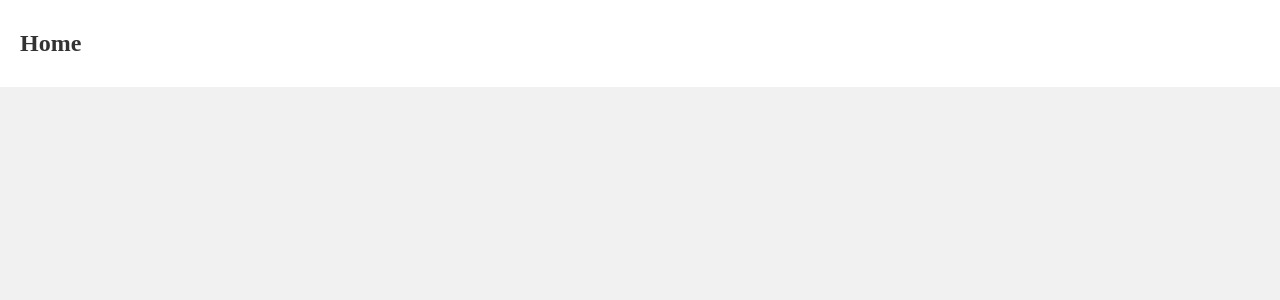
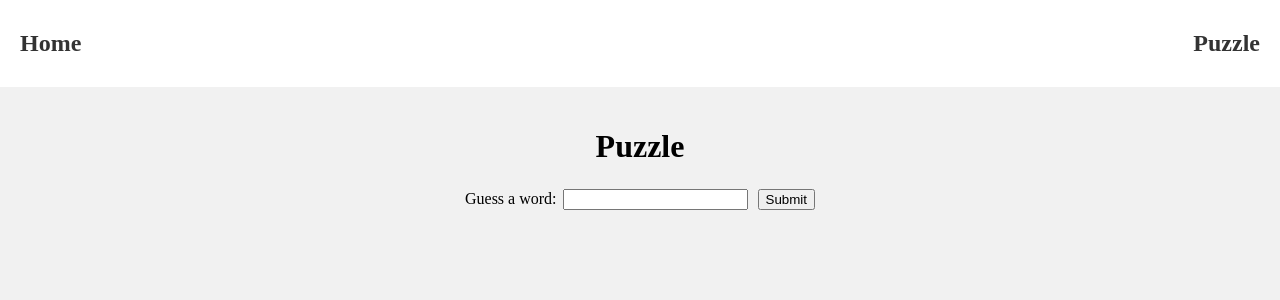
Before and after one commit to zmchang3009/contexto, a React (Create React App) app in the folder frontend/: page /puzzle in a window 1280 px wide. Before the commit this address had no page. Shown: the top 300 px of the page. Built offline with nearby package versions, Linux system fonts and the light colour scheme.

Commit message:
added form, context, page elements for word guessing

```diff
--- a/frontend/src/App.js
+++ b/frontend/src/App.js
@@ -2,6 +2,7 @@ import { BrowserRouter, Routes, Route } from 'react-router-dom'
 
 // Pages and components
 import Home from './pages/Home'
+import Puzzle from './pages/Puzzle'
 import NavBar from './components/NavBar'
 
 function App() {
@@ -15,6 +16,10 @@ function App() {
               path='/'
               element={<Home />}
             />
+            <Route
+              path='/puzzle'
+              element={<Puzzle />}
+            />
           </Routes>
         </div>
       </BrowserRouter>
--- a/frontend/src/components/NavBar.js
+++ b/frontend/src/components/NavBar.js
@@ -8,6 +8,9 @@ const NavBar = () => {
                 <Link to={'/'}>
                     <h2>Home</h2>
                 </Link>
+                <Link to={'/puzzle'}>
+                    <h2>Puzzle</h2>
+                </Link>
             </div>
         </header>
     )
--- /dev/null
+++ b/frontend/src/components/Word.js
@@ -0,0 +1,13 @@
+// Word component
+
+const Word = ({ word }) => {
+    return (
+        <div className='word'>
+            <p><strong>Word: </strong>{word.text}</p>
+            <p><strong>Rank: </strong>{word.rank}</p>
+        </div>
+    )
+}
+
+
+export default Word
--- /dev/null
+++ b/frontend/src/components/WordForm.js
@@ -0,0 +1,45 @@
+// Form for submitting word guesses
+import { useState } from 'react'
+import { useWordsContext } from '../hooks/useWordsContext'
+
+const WordForm = () => {
+    const { dispatch } = useWordsContext()
+    const [word, setWord] = useState('')
+    const [error, setError] = useState(null)
+
+    const submitHandler = async (e) => {
+        e.preventDefault() // Stop automatic page reload
+
+        // Get response from server
+        const response = await fetch(`/api/puzzle/${word}`)
+
+        const json = await response.json()
+
+        if (!response.ok) {
+            setError(response.error)
+            console.log(error)
+        } else {
+            // Reset states
+            setWord('')
+            setError(null)
+            dispatch({type: 'ADD_WORD', payload: json}) // Update global state locally
+        }
+    }
+
+
+    return (
+        <form className='puzzleForm' onSubmit={submitHandler}>
+            <label>Guess a word: </label>
+            <input
+                type='text'
+                onChange={(e) => setWord(e.target.value)}
+                value={word}
+            />
+            <button>Submit</button>
+            {error && <div className='error'>{error}</div>}
+        </form>
+    )
+}
+
+
+export default WordForm
--- /dev/null
+++ b/frontend/src/context/WordsContext.js
@@ -0,0 +1,36 @@
+import { createContext, useReducer } from 'react'
+
+export const WordsContext = createContext()
+
+// Reducer function takes previous state and action obj (action_type, payload)
+const wordsReducer = (state, action) => {
+    switch (action.type) {
+        // Load words from db and set to context. Payload is a list
+        case 'SET_WORDS':
+            return {
+                words: action.payload
+            }
+        // Add a newly guessed word to context, according to rank. Payload is a word
+        case 'ADD_WORD':
+            return {
+                words: [action.payload, ...state.words]
+                    .sort((w1, w2) => w1.rank - w2.rank)
+            }
+        default:
+            return state
+    }
+}
+
+
+// Wraps around the relevant props
+export const WordsContextProvider = ({ children }) => {
+    const [state, dispatch] = useReducer(wordsReducer, {
+        words: []
+    })
+
+    return (
+        <WordsContext.Provider value={{...state, dispatch}}>
+            {children} {/* This is <App /> here */}
+        </WordsContext.Provider>
+    )
+}
--- /dev/null
+++ b/frontend/src/hooks/useWordsContext.js
@@ -0,0 +1,14 @@
+// Custom hook to help access context
+import { WordsContext } from '../context/WordsContext'
+import { useContext } from 'react'
+
+export const useWordsContext = () => {
+    const context = useContext(WordsContext)
+
+    // Check that function is within the scope of WordsContextProvider
+    if (!context) {
+        throw Error('useWordsContext must be used inside a WordsContextProvider')
+    }
+
+    return context
+}
--- a/frontend/src/index.css
+++ b/frontend/src/index.css
@@ -38,7 +38,32 @@ header a {
   box-shadow: 2px 2px 5px rgba(0, 0, 0, 0.05);
 }
 
-/* Dummy form */
+/* Puzzle page */
+.puzzle {
+  margin: auto;
+  text-align: center;
+}
+
+/* Word component */
+.word
+ {
+  width: 40%;
+  background: #fff;
+  border-radius: 4px;
+  margin: 5px auto;
+  padding: 2px;
+  position: relative;
+  box-shadow: 2px 2px 5px rgba(0, 0, 0, 0.05);
+  display: flex;
+  justify-content: space-between;
+  align-items: center;
+}
+
+.word p {
+  margin: 0px;
+}
+
+/* Forms */
 label, input {
   display: inline
 }
--- a/frontend/src/index.js
+++ b/frontend/src/index.js
@@ -3,13 +3,16 @@ import ReactDOM from 'react-dom/client';
 import './index.css';
 import App from './App';
 import { DummiesContextProvider } from './context/DummiesContext'
+import { WordsContextProvider } from './context/WordsContext'
 
 
 const root = ReactDOM.createRoot(document.getElementById('root'));
 root.render(
   <React.StrictMode>
     <DummiesContextProvider>
-      <App />
+      <WordsContextProvider>
+        <App />
+      </WordsContextProvider>
     </DummiesContextProvider>
   </React.StrictMode>
 );
--- /dev/null
+++ b/frontend/src/pages/Puzzle.js
@@ -0,0 +1,42 @@
+// Puzzle page
+import { useEffect } from 'react'
+import { useWordsContext } from '../hooks/useWordsContext'
+
+// Components
+import WordForm from '../components/WordForm'
+import Word from '../components/Word'
+
+const Puzzle = () => {
+    // Context for guesses
+    const {words, dispatch} = useWordsContext()
+
+    // TODO: useEffect hook to retrieve prior guesses from db
+    useEffect(() => {
+        const fetchGuesses = async () => {
+            console.log('Retrieving prior guesses')
+
+            // Update context with dispatch function
+        }
+
+        fetchGuesses()
+    }, [dispatch]) // Re-runs useEffect when elements are updated
+
+
+    return (
+        <div className='puzzle'>
+            <h1>Puzzle</h1>
+            <WordForm />
+            <div className='words'>
+                {/* Run below only if words state is defined */}
+                {words && words.map((word) => {
+                    return (
+                        <Word key={word._id} word={word}/>
+                    )
+                })}
+            </div>
+        </div>
+    )
+}
+
+
+export default Puzzle
```
